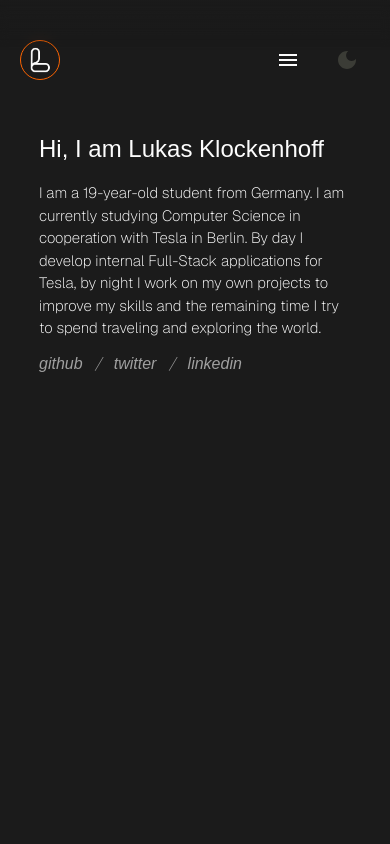
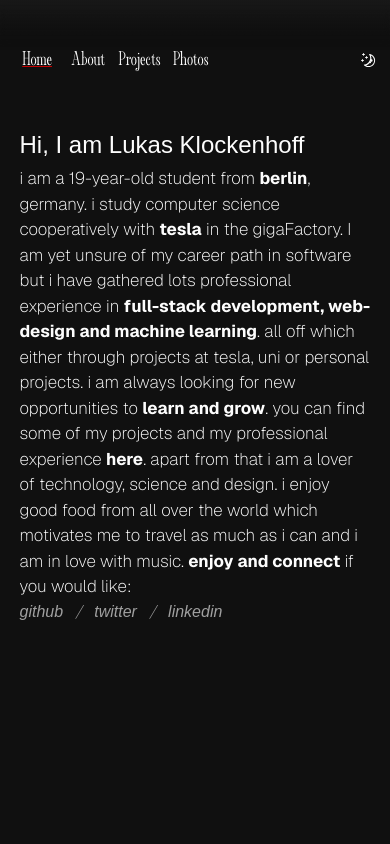
Before and after one commit to LukasKlockenhoff/Website, a Next.js app: page / in a window 390 px wide. Shown: the top 844 px of the page. Built offline with nearby package versions, Linux system fonts and the light colour scheme; a web font is replaced by a local one.

Commit message:
marlboro

```diff
--- a/package.json
+++ b/package.json
@@ -22,6 +22,7 @@
     "@playwright/test": "^1.39.0",
     "@radix-ui/react-aspect-ratio": "^1.1.0",
     "@radix-ui/react-dropdown-menu": "^2.0.6",
+    "@radix-ui/react-icons": "^1.3.0",
     "@radix-ui/react-label": "^2.0.2",
     "@radix-ui/react-popover": "^1.0.7",
     "@radix-ui/react-slot": "^1.0.2",
--- a/src/app/page.tsx
+++ b/src/app/page.tsx
@@ -3,6 +3,8 @@ import { twMerge } from "tailwind-merge";
 import Textstyles from "@/utils/textstyles";
 import Link from "next/link";
 import textstyles from "@/utils/textstyles";
+import { SunIcon } from "@radix-ui/react-icons";
+import { siteConfig } from "@/siteconfig";
 
 export const dynamic = "force-dynamic";
 export const fetchCache = "force-no-store";
@@ -28,41 +30,21 @@ const Socials = () => {
 export default function Home() {
   return (
     <div
-      className={"w-full h-full bg-white dark:bg-background overflow-x-clip"}
+      className={
+        "w-full h-full justify-center dark:bg-background bg-white overflow-x-clip"
+      }
     >
       <div
         className={
-          "flex flex-col w-[80%] sm:w-1/2 mx-auto gap-y-2 justify-center pt-4 md:pt-14 overflow-hidden"
+          "w-[90%] sm:w-2/3 2xl:w-2/3 xl:w-[80%] mx-auto flex flex-col justify-center my-3"
         }
       >
-        <div
-          className={
-            "flex flex-col sm:w-[60%] justify-center gap-y-3 text-leading mx-auto"
-          }
-        >
-          <p className={twMerge(Textstyles.Elevated, "!text-2xl")}>
+        <div className={twMerge("max-w-[650px] justify-center mx-auto w-full")}>
+          <div className={twMerge(textstyles.Elevated, "!text-2xl")}>
             Hi, I am Lukas Klockenhoff
-          </p>
-          <div
-            className={twMerge(textstyles.Hint, "md:hidden  font-extralight")}
-          >
-            I am a 19-year-old student from Germany. I am currently studying
-            Computer Science in cooperation with Tesla in Berlin. By day I
-            develop internal Full-Stack applications for Tesla, by night I work
-            on my own projects to improve my skills and the remaining time I try
-            to spend traveling and exploring the world.
           </div>
-          <div
-            className={twMerge(
-              textstyles.BigHint,
-              "hidden md:flex font-extralight",
-            )}
-          >
-            I am a 19-year-old student from Germany. I am currently studying
-            Computer Science in cooperation with Tesla in Berlin. By day I
-            develop internal Full-Stack applications for Tesla, by night I work
-            on my own projects to improve my skills and the remaining time I try
-            to spend traveling and exploring the world.
+          <div className={twMerge(textstyles.BigHint, "flex font-extralight")}>
+            {siteConfig.pages.home.text}
           </div>
           <div className={"flex w-full  m-0 sm:m-5  mx-auto"}>
             <Socials />
--- a/src/components/about/article-link.tsx
+++ b/src/components/about/article-link.tsx
@@ -17,7 +17,7 @@ export default function ArticleLink({ article }: ArticleLinkProps) {
   return (
     <div
       className={"group/link"}
-      onMouseOver={() => setFillColor("#FD6401")}
+      onMouseOver={() => setFillColor("#c60000")}
       onMouseLeave={() => setFillColor("#A0A0A0")}
     >
       <Button variant={"hoverlink"} asChild>
--- a/src/components/header/header.tsx
+++ b/src/components/header/header.tsx
@@ -9,6 +9,9 @@ import { usePathname } from "next/navigation";
 import Image from "next/image";
 import favicon from "@/assets/favicon.png";
 import faviconWhite from "@/assets/faviconWhite.png";
+import localFont from "next/font/local";
+
+const fornire = localFont({ src: "../../assets/fonts/fornire-light.woff2" });
 
 export default function Header() {
   const currentPath = usePathname();
@@ -21,31 +24,6 @@ export default function Header() {
           "flex py-10 w-[90%] sm:w-2/3 2xl:w-2/3 xl:w-[80%] items-center justify-between mx-auto"
         }
       >
-        <div className={"flex md:hidden"}>
-          <Button
-            variant={"outline"}
-            size={"icon"}
-            className={twMerge(
-              "flex w-10 h-10 rounded-full items-center justify-center",
-              currentPath === "/" ? "!border-secondary" : "",
-            )}
-          >
-            <Link href={"/"}>
-              <Image
-                src={favicon}
-                alt={""}
-                className={"flex w-7 h-7 dark:hidden"}
-                draggable={false}
-              />
-              <Image
-                src={faviconWhite}
-                alt={""}
-                className={"dark:flex w-7 h-7 hidden"}
-                draggable={false}
-              />
-            </Link>
-          </Button>
-        </div>
         <div className={"w-1/3 hidden md:flex"}>
           <div className={"flex w-2/3 gap-x-4 lg:gap-x-0"}>
             <Button asChild variant={"ghost"} className={"w-1/2"}>
@@ -53,8 +31,9 @@ export default function Header() {
                 <p
                   className={twMerge(
                     Textstyles.LinkText,
+                    fornire.className,
                     currentPath === "/"
-                      ? "!underline decoration-secondary"
+                      ? "!underline decoration-secondary decoration-1"
                       : "",
                   )}
                 >
@@ -67,8 +46,9 @@ export default function Header() {
                 <p
                   className={twMerge(
                     Textstyles.LinkText,
+                    fornire.className,
                     currentPath === "/about"
-                      ? "!underline decoration-secondary"
+                      ? "!underline decoration-secondary decoration-1"
                       : "",
                   )}
                 >
@@ -81,8 +61,9 @@ export default function Header() {
                 <p
                   className={twMerge(
                     Textstyles.LinkText,
+                    fornire.className,
                     currentPath === "/projects"
-                      ? "!underline decoration-secondary"
+                      ? "!underline decoration-secondary decoration-1"
                       : "",
                   )}
                 >
@@ -95,8 +76,9 @@ export default function Header() {
                 <p
                   className={twMerge(
                     Textstyles.LinkText,
+                    fornire.className,
                     currentPath === "/photos"
-                      ? "!underline decoration-secondary"
+                      ? "!underline decoration-secondary decoration-1"
                       : "",
                   )}
                 >
@@ -106,8 +88,71 @@ export default function Header() {
             </Button>
           </div>
         </div>
-        <div className={"w-full justify-end md:hidden flex"}>
-          <MobileHeader />
+        <div className={"w-full justify-start md:hidden flex"}>
+          <div className={"w-1/3 flex md:hidden"}>
+            <div className={"flex w-2/3 gap-x-4 lg:gap-x-0"}>
+              <Button asChild variant={"ghost"} className={"w-1/2"}>
+                <Link href={"/"}>
+                  <p
+                    className={twMerge(
+                      Textstyles.LinkText,
+                      fornire.className,
+                      currentPath === "/"
+                        ? "!underline decoration-secondary decoration-1"
+                        : "",
+                    )}
+                  >
+                    Home
+                  </p>
+                </Link>
+              </Button>
+              <Button asChild variant={"ghost"} className={"w-1/2"}>
+                <Link href={"/about"}>
+                  <p
+                    className={twMerge(
+                      Textstyles.LinkText,
+                      fornire.className,
+                      currentPath === "/about"
+                        ? "!underline decoration-secondary decoration-1"
+                        : "",
+                    )}
+                  >
+                    About
+                  </p>
+                </Link>
+              </Button>
+              <Button asChild variant={"ghost"} className={"w-1/2"}>
+                <Link href={"/projects"}>
+                  <p
+                    className={twMerge(
+                      Textstyles.LinkText,
+                      fornire.className,
+                      currentPath === "/projects"
+                        ? "!underline decoration-secondary decoration-1"
+                        : "",
+                    )}
+                  >
+                    Projects
+                  </p>
+                </Link>
+              </Button>
+              <Button asChild variant={"ghost"} className={"w-1/2"}>
+                <Link href={"/photos"}>
+                  <p
+                    className={twMerge(
+                      Textstyles.LinkText,
+                      fornire.className,
+                      currentPath === "/photos"
+                        ? "!underline decoration-secondary decoration-1"
+                        : "",
+                    )}
+                  >
+                    Photos
+                  </p>
+                </Link>
+              </Button>
+            </div>
+          </div>
         </div>
         <div className={"flex w-1/4 md:w-1/3 justify-end"}>
           <ModeToggle />
--- a/src/components/projects/read-more-link.tsx
+++ b/src/components/projects/read-more-link.tsx
@@ -18,7 +18,7 @@ export default function ReadMoreLink({ link, title }: ReadMoreLinkProps) {
   return (
     <div
       className={"group/link"}
-      onMouseOver={() => setFillColor("#FD6401")}
+      onMouseOver={() => setFillColor("#c60000")}
       onMouseLeave={() => setFillColor("#A0A0A0")}
     >
       <Button variant={"hoverlink"} asChild>
--- a/src/components/ui/theme-toggle.tsx
+++ b/src/components/ui/theme-toggle.tsx
@@ -7,6 +7,10 @@ import DarkModeIcon from "@mui/icons-material/DarkMode";
 import LightModeIcon from "@mui/icons-material/LightMode";
 
 import { Button } from "@/components/ui/button";
+import { SunIcon } from "@radix-ui/react-icons";
+import { MoonIcon } from "@radix-ui/react-icons";
+import TextStyles from "@/utils/textstyles";
+import { twMerge } from "tailwind-merge";
 
 export function ModeToggle() {
   const { setTheme } = useTheme();
@@ -15,19 +19,23 @@ export function ModeToggle() {
     <div className={"hover:cursor-pointer"}>
       <Button
         variant="ghost"
-        size="icon"
-        className={"flex items-center rounded-3xl dark:hidden text-grey px-6"}
+        className={twMerge(
+          TextStyles.LinkText,
+          "flex items-center rounded-3xl dark:hidden text-grey px-6",
+        )}
         onClick={() => setTheme("dark")}
       >
-        <LightModeIcon />
+        <SunIcon />
       </Button>
       <Button
         variant="ghost"
-        size="icon"
-        className={"dark:flex items-center hidden rounded-3xl px-6 text-border"}
+        className={twMerge(
+          TextStyles.LinkText,
+          "dark:flex items-center hidden rounded-3xl px-6 text-border",
+        )}
         onClick={() => setTheme("light")}
       >
-        <DarkModeIcon />
+        <MoonIcon />
       </Button>
     </div>
   );
--- /dev/null
+++ b/src/siteconfig.tsx
@@ -0,0 +1,71 @@
+import { pages } from "next/dist/build/templates/app-page";
+import Link from "next/link";
+
+const birthdate = new Date("2004-08-07");
+const today = new Date();
+const age = today.getFullYear() - birthdate.getFullYear();
+
+export const siteConfig = {
+  title: "Lukas Klockenhoff",
+  description: "Personal website of Lukas Klockenhoff",
+  siteUrl: "https://lukaskl.com",
+  author: "Lukas Klockenhoff",
+  socials: {
+    twitter: "",
+    github: "",
+    linkedin: "",
+  },
+  pages: {
+    home: {
+      title: "Home",
+      link: "/",
+      text: (
+        <div>
+          i am a {age}-year-old student from{" "}
+          <span className="font-bold">berlin</span>, germany. i study computer
+          science cooperatively with <span className="font-bold">tesla</span> in
+          the gigaFactory. I am yet unsure of my career path in software but i
+          have gathered lots professional experience in{" "}
+          <span className="font-bold">
+            full-stack development, web-design and machine learning
+          </span>
+          . all off which either through projects at tesla, uni or personal
+          projects. i am always looking for new opportunities to{" "}
+          <span className="font-bold">learn and grow</span>. you can find some
+          of my projects and my professional experience{" "}
+          <Link href={"/projects"} className="font-bold">
+            here
+          </Link>
+          . apart from that i am a lover of technology, science and design. i
+          enjoy good food from all over the world which motivates me to travel
+          as much as i can and i am in love with music.{" "}
+          <span className="font-bold">enjoy and connect</span> if you would
+          like:
+        </div>
+      ),
+    },
+    about: {
+      title: "About",
+      link: "/about",
+      text: "I have been a lover of technology and science since I can remember. \
+            Computer Science and the art of solving problems with code is my \
+            passion. Below you can find my professional experience and my \
+            education - a list that I am constantly working on expanding.",
+    },
+    projects: {
+      title: "Projects",
+      link: "/projects",
+      text: "Next to my studies, I am developing personal projects to improve my \
+            programming, design, and architecture skills. Here are some of them \
+            and the technologies I used. You can find the code on my GitHub via \
+            the provided link.",
+    },
+    photos: {
+      title: "Photos",
+      link: "/photos",
+      text: "",
+    },
+  },
+};
+
+export type SiteConfig = typeof siteConfig;
--- a/src/utils/textstyles.ts
+++ b/src/utils/textstyles.ts
@@ -1,3 +1,9 @@
+import localFont from "next/font/local";
+import { twMerge } from "tailwind-merge";
+const fornire = localFont({
+  src: "../../src/assets/fonts/fornire-light.woff2",
+});
+
 const TextStyles = {
   H1: "font-sans font-black text-5xl sm:text-6xl md:text-7xl lg:text-8xl xl:text-9xl leading-tighter dark:text-white text-black tracking-tight",
   H1Gradient:
@@ -16,11 +22,13 @@ const TextStyles = {
   BigText:
     "font-sans text-md md:text-xl text-black dark:text-white leading-tighter",
   Elevated:
-    "font-playfare text-md md:text-xl dark:text-white text-darkgrey leading-tighter mb-2",
+    "font-playfare text-xl md:text-xl dark:text-white text-darkgrey leading-tighter mb-2",
   BigTag: "font-sans text-[0.9375rem] dark:text-white text-black",
   Tag: "font-sans text-xs text-darkgrey dark:text-grey",
-  LinkText:
-    "font-playfare text-[1.0625rem] text-darkgrey dark:text-grey hover:underline",
+  LinkText: twMerge(
+    fornire.className,
+    "font-playfare font-light text-xl text-darkgrey dark:text-white hover:underline hover:decoration-1",
+  ),
   BigHint:
     "font-sans font-extralight text-[1.0625rem] text-darkgrey dark:text-white",
   Hint: "font-sans text-[0.9375rem] text-darkgrey dark:text-white",
--- a/tailwind.config.ts
+++ b/tailwind.config.ts
@@ -48,16 +48,16 @@ module.exports = {
         border: "#3B3C36",
         white: "#FDFDFD",
         "foreground-white": "#F1F1F1",
-        "foreground-black": "#2B2B2B",
+        "foreground-black": "#101010",
         input: "hsl(var(--input))",
-        background: "#1B1B1B",
+        background: "#101010",
         black: "#1B1B1B",
         foreground: "hsl(var(--foreground))",
         primary: "#007FFF",
         darkgrey: "#52525A",
         grey: "#A0A0A0",
         lightgrey: "#E5E7EB",
-        secondary: "#FD6401",
+        secondary: "#c60000",
         destructive: "#C51E3A",
         accent: "#FDFDFD/10",
         "accent-foreground": "#FDFDFD/5",
```
Also changed, not shown: src/app/about/page.tsx (+14 -14 lines), src/app/projects/page.tsx (+14 -14 lines), src/components/footer/footer.tsx (+0 -12 lines), src/assets/fonts/fornire-light.woff2 (added), 1 other file (tests, documents, lock files or other folders).
